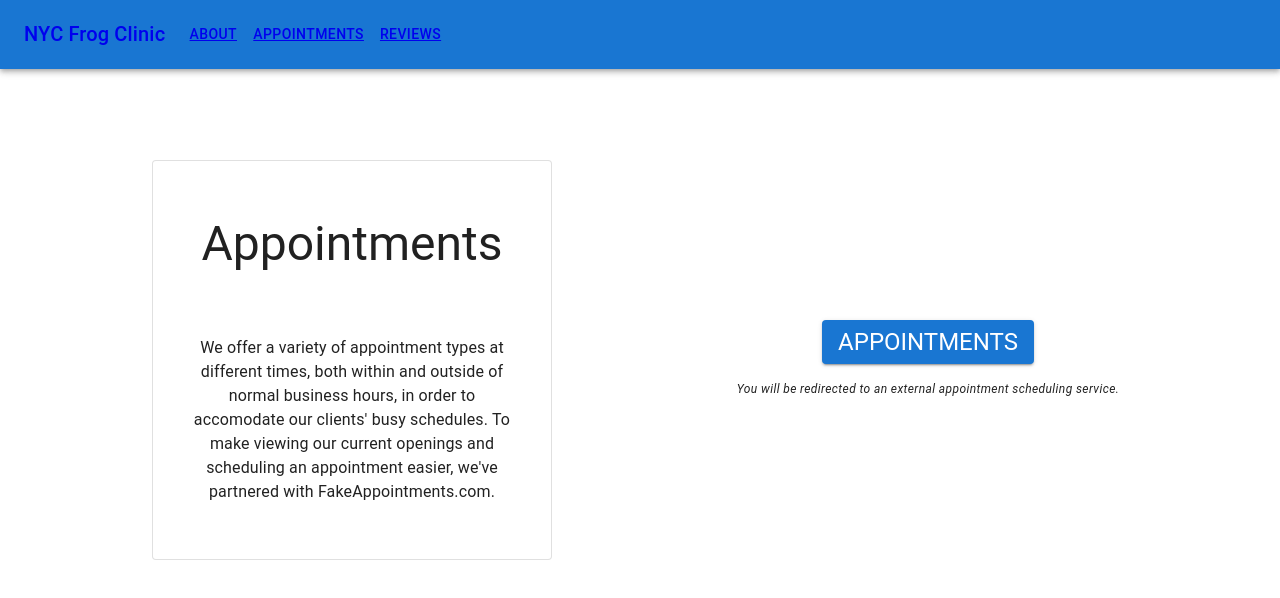
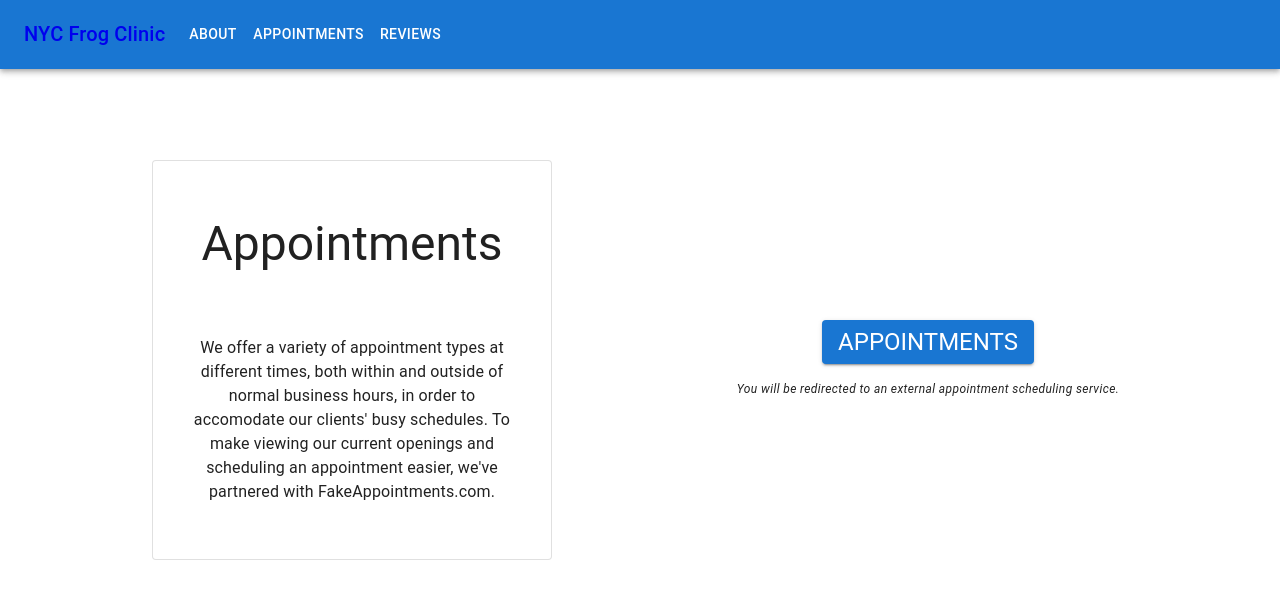
Before and after one commit to chystarr/ui-ux-midterm, a React (Create React App) app: page /appointments in a window 1280 px wide. Shown: the top 598 px of the page. Built offline with nearby package versions, Linux system fonts and the light colour scheme.

Commit message:
Changed buttons on navbar so that the entire area each button is clickable

```diff
--- a/src/components/Layout.js
+++ b/src/components/Layout.js
@@ -45,14 +45,14 @@ function Layout() {
               }}
             >
               {pages.map((page) => (
-                <Button key={page} onClick={handleCloseNavMenu} sx={{
+                <Button key={page} onClick={handleCloseNavMenu} component={Link} to={page} sx={{
                     my: 2,
                     color: 'white',
                     display: 'block',
                     textDecoration: 'none',
                   }}
                 >
-                  <Link to={page}>{page}</Link>
+                  {page.substring(0, 1).toUpperCase() + page.substring(1)}
                 </Button>
               ))}
             </Box>
```
